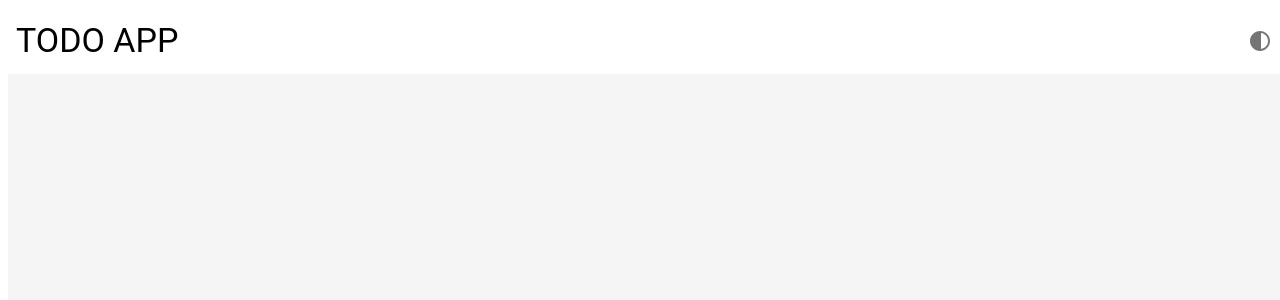
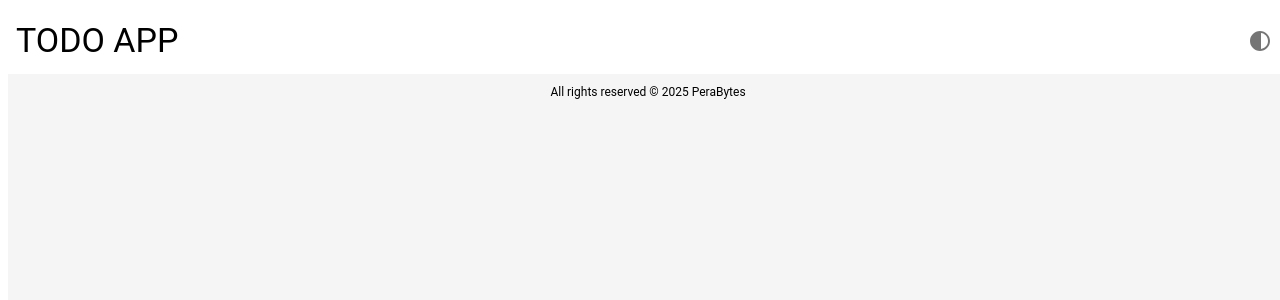
Before and after one commit to Bimsara-Janakantha/TODO_APP, a React (Vite) app in the folder Frontend/: page /home in a window 1280 px wide. Before the commit this address had no page. Shown: the top 300 px of the page. Built offline with nearby package versions, Linux system fonts and the light colour scheme.

Commit message:
Footer Created

```diff
--- a/Frontend/src/App.tsx
+++ b/Frontend/src/App.tsx
@@ -4,6 +4,7 @@ import { darkTheme, lightTheme } from "./Theme"; // Custom themes
 import { useState } from "react";
 import { BrowserRouter, Navigate, Route, Routes } from "react-router-dom";
 import Header from "./Components/Header";
+import Footer from "./Components/Footer";
 
 function App() {
   // State to toggle between light and dark themes
@@ -31,7 +32,8 @@ function App() {
             {/* Add your routes here */}
           </Routes>
 
-          {/* Footer (Optional) */}
+          {/* Footer */}
+          <Footer />
         </BrowserRouter>
       </Box>
     </ThemeProvider>
--- /dev/null
+++ b/Frontend/src/Components/Footer.tsx
@@ -0,0 +1,13 @@
+import { Box, Typography } from "@mui/material";
+
+function Footer() {
+  return (
+    <Box width={"fit-parent"} height={"30px"} textAlign={"center"} padding={1}>
+      <Typography variant="caption">
+        All rights reserved © 2025 PeraBytes
+      </Typography>
+    </Box>
+  );
+}
+
+export default Footer;
```
